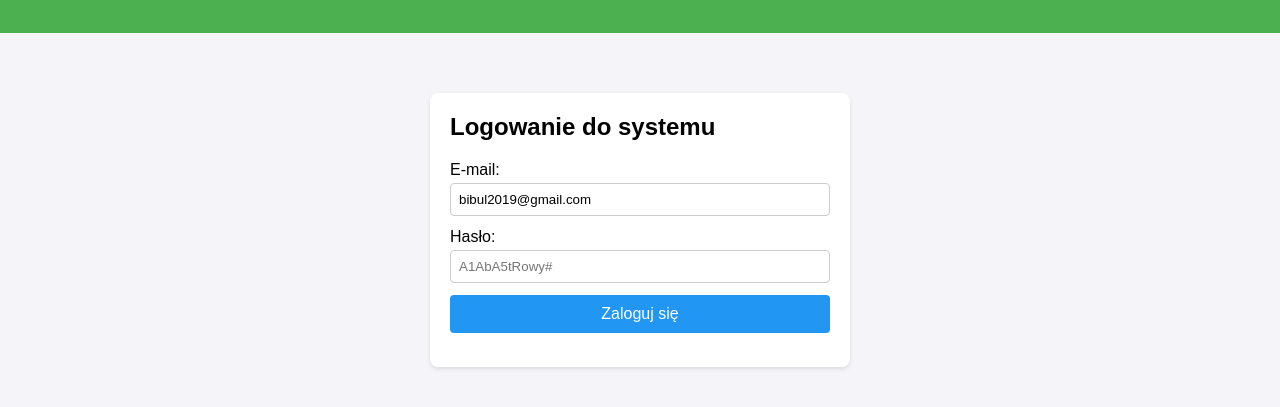
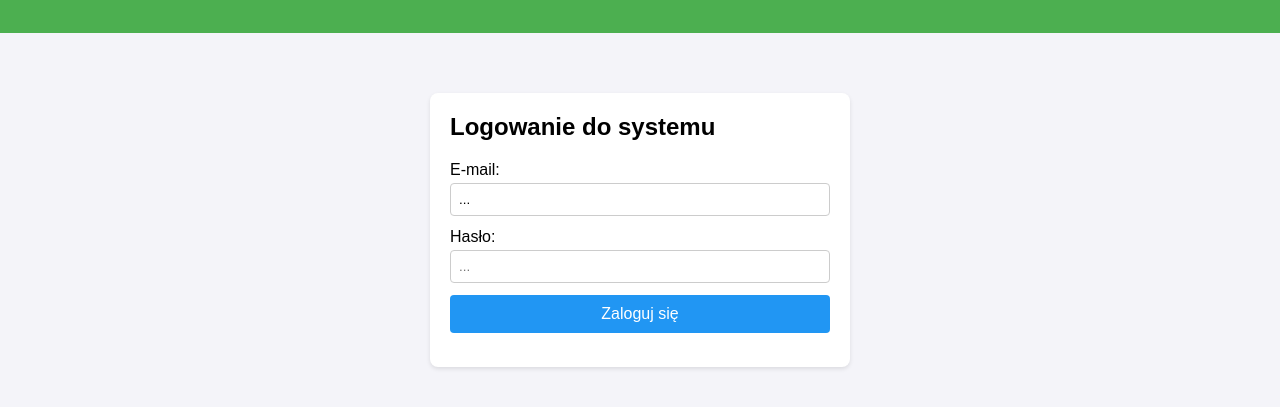
Before and after one commit to bibul2019-hue/Praca-Inzynierska, a plain HTML site: page index.html in a window 1280 px wide. Shown: the part 121-528 px from the top of the page. Drawn offline with nearby package versions, Linux system fonts and the light colour scheme; no server answers.

Commit message:
Mask email and password input values
Updated email and password input fields to hide sensitive information.

```diff
--- a/index.html
+++ b/index.html
@@ -35,9 +35,9 @@
     <div class="card">
       <h2 style="margin-top:0;">Logowanie do systemu</h2>
       <label>E-mail:</label>
-      <input type="email" id="login-email" value="bibul2019@gmail.com">
+      <input type="email" id="login-email" value="...">
       <label>Hasło:</label>
-      <input type="password" id="login-pass" placeholder="A1AbA5tRowy#">
+      <input type="password" id="login-pass" placeholder="...">
       <button class="btn" style="width: 100%;" id="btn-login">Zaloguj się</button>
       <p id="login-error" style="color: red; font-size: 0.9em; margin-top: 10px;"></p>
     </div>
```
